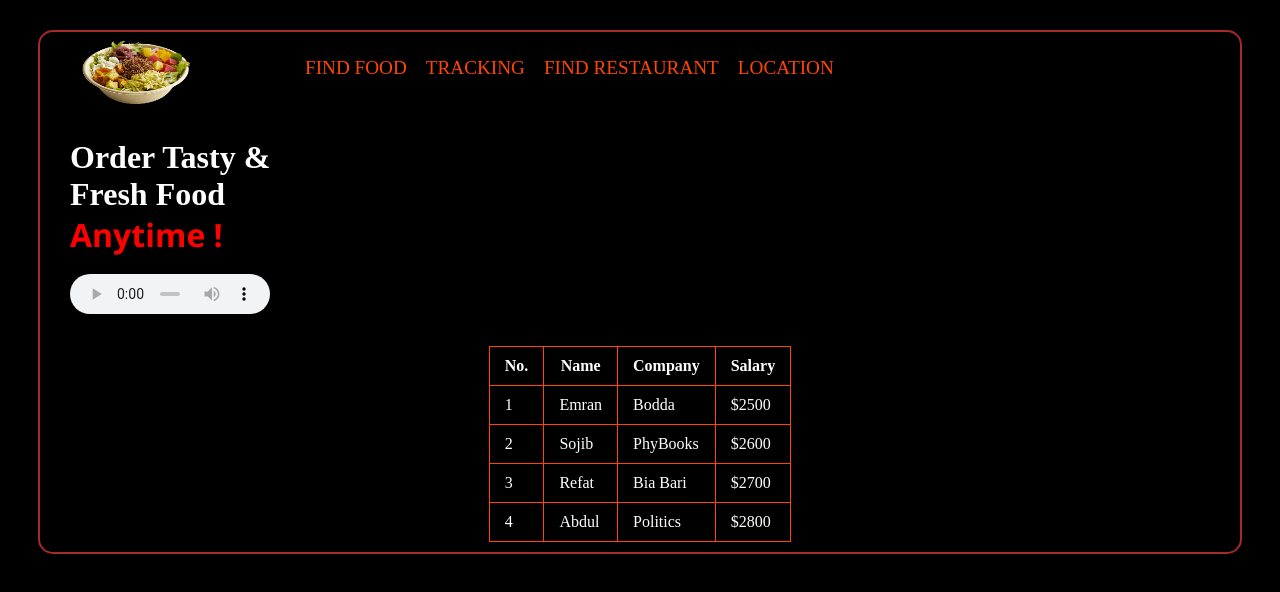
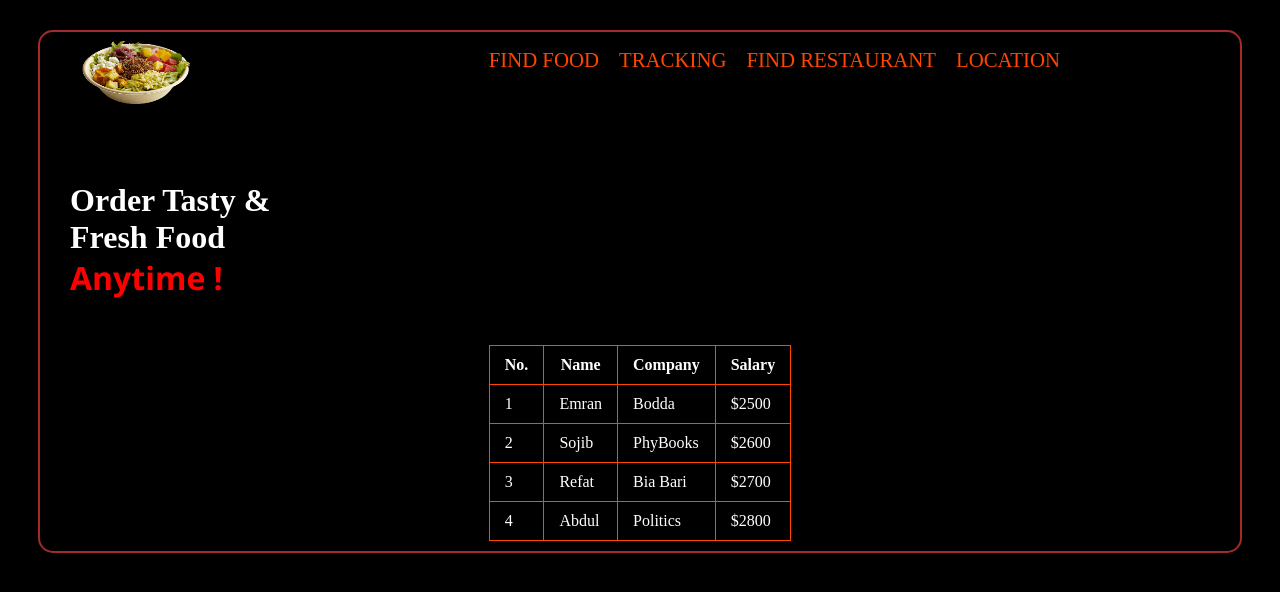
Before and after one commit to EmranAli-15/Trying, a plain HTML site: page index.html in a window 1280 px wide. Drawn offline with Linux system fonts and the light colour scheme.

Commit message:
some changed

```diff
--- a/index.html
+++ b/index.html
@@ -10,16 +10,17 @@
 <body>
     <div class="main">
         <div class="img"><img class="img" src="food.png" alt="" srcset=""></div>
-        <div class="header">
-            <li>Find Food</li>
-            <li>Tracking</li>
-            <li>Find Restaurant</li>
-            <li>Location</li>
-        </div>
+        <nav>
+            <ul>
+                <li><a href="#">Find Food</a></li>
+                <li><a href="#">Tracking</a></li>
+                <li><a href="#">Find Restaurant</a></li>
+                <li><a href="#">Location</a></li>
+            </ul>
+        </nav>
 
         <div class="box">
             <h1>Order Tasty &<br> Fresh Food <br> <span class="anytime">Anytime !</span> </h1> <br>
-            <audio src="assets/media/dog.wav" controls>Barking</audio>
         </div>
  <br>
 
--- a/style.css
+++ b/style.css
@@ -7,17 +7,25 @@ body{
     height: auto;
     border-radius: 15px
 }
-.header{
-    display: inline-block;
-    margin-top: 25px;
-    margin-left: 100px;
+nav{
+    float: right;
+    margin-right: 15%;
 }
-.header li{
-    display: inline;
+nav ul{
+    display: flex;
+}
+nav li{
+    list-style: none;
+    margin-left: 20px;
+    font-size: 1.3em;
+    text-transform: uppercase;
+}
+nav li :hover{
+    color: white;
+}
+nav ul a{
+    text-decoration: none;
     color: orangered;
-    margin-left: 15px;
-    font-size: 1.2em;
-    text-transform: uppercase;
 }
 img{
     height: 100px;
@@ -26,9 +34,8 @@ img{
     float: left;
 }
 .box h1{
-    display: absolute;
     color: white;
-    margin: 60px auto auto 30px;
+    margin: 150px auto auto 30px;
 }
 .anytime{
     color: red;
```
